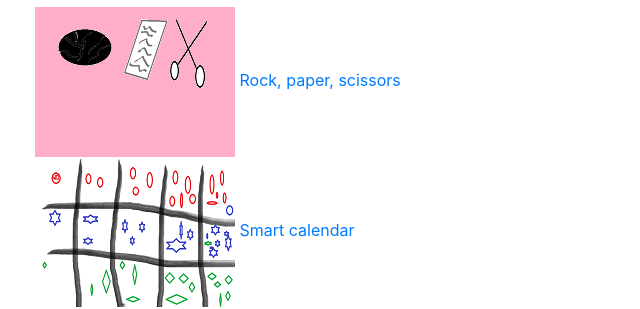
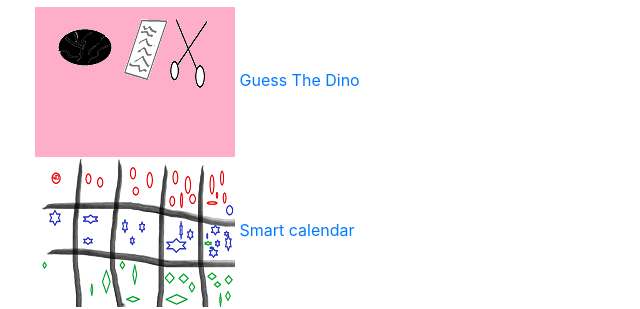
Before and after one commit to hannusja/Bootstrap-Portfolio, a plain HTML site: page portfolio.html in a window 1280 px wide. Shown: the part 162-471 px from the top of the page, 620-1260 px from the left. Drawn offline with nearby package versions, Linux system fonts and the light colour scheme.

Commit message:
Update portfolio.html

```diff
--- a/portfolio.html
+++ b/portfolio.html
@@ -26,7 +26,7 @@
             </div>
             <div class= "col-6 col-xs-12">
                 <img src="assets/images/rps.png" alt="RPS">
-                <a href="#">Rock, paper, scissors</a>
+                <a href="https://yanjasho.github.io/wordguessgame">Guess The Dino</a>
             </div>
             <div class= "col-6 col-xs-12">
                 <img src="assets/images/rpg.png" alt="PRG">
```
